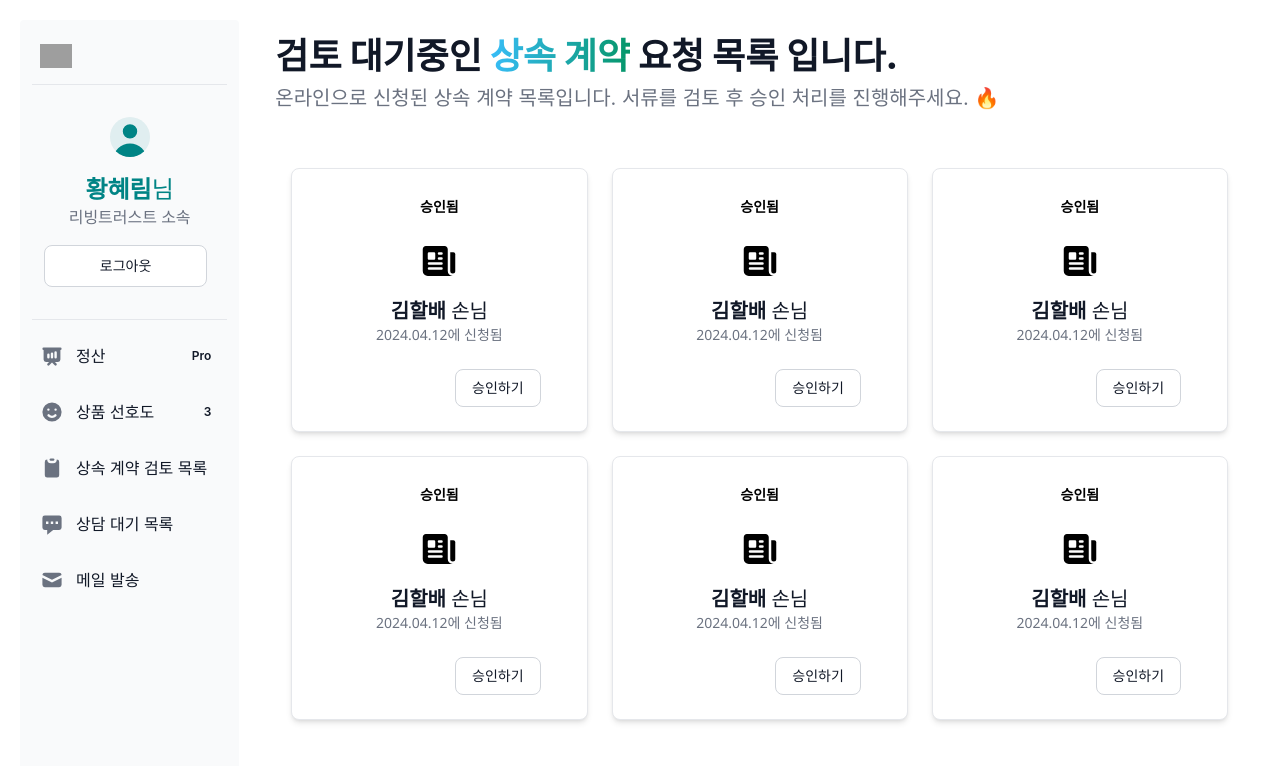
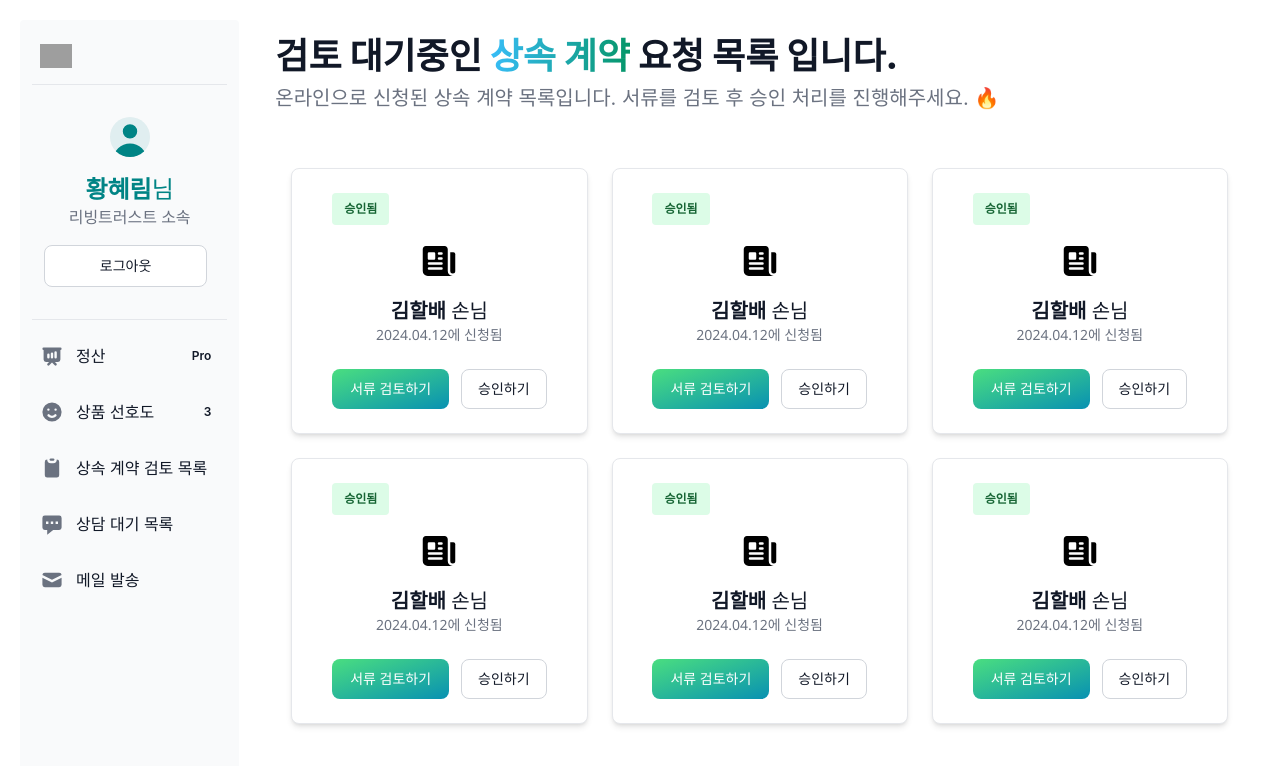
Before and after one commit to hee-ha/hana-heritage-FE, a React (Create React App) app: page /admin/inheritance-review in a window 1280 px wide. Shown: the top 766 px of the page. Built offline with nearby package versions, Linux system fonts and the light colour scheme; grey boxes are pictures that could not be loaded.

Commit message:
chore : flowbite 임포트 대신 컴포넌트 추가해서 적용

```diff
--- /dev/null
+++ b/src/components/common/Badge/GreenBadge.jsx
@@ -0,0 +1,19 @@
+import React from "react";
+import classNames from "classnames";
+
+const GreenBadge = ({ className = "", label, handleClickBtn }) => {
+  const badgeClass = classNames(
+    "flex h-fit items-center gap-1 font-noto font-semibold bg-green-100 text-green-800 group-hover:bg-green-200 dark:bg-green-200 dark:text-green-900 dark:group-hover:bg-green-300 p-1 text-xs rounded",
+    className,
+  );
+  return (
+    <span
+      className={badgeClass}
+      data-testid="flowbite-badge"
+    >
+      <span>{label}</span>
+    </span>
+  );
+};
+
+export default GreenBadge;
--- /dev/null
+++ b/src/components/common/Button/GradientButton.jsx
@@ -0,0 +1,47 @@
+import React from "react";
+import classNames from "classnames";
+
+const GradientButton = ({
+  className = "",
+  isDisabled = false,
+  type = "button",
+  label,
+  handleClickBtn,
+  font = "font-noto",
+  fontSize,
+  fontColor = "text-white",
+  bgColor = "bg-hanaGreen",
+  paddingY = "py-0.5",
+  paddingX = "px-0.5",
+  width="w-auto",
+}) => {
+  const buttonClass = classNames(
+    className,
+    isDisabled,
+    font,
+    fontSize,
+    fontColor,
+    bgColor,
+    paddingY,
+    paddingX,
+    width,
+    "group relative flex items-stretch justify-center p-0.5 text-center font-medium transition-[color,background-color,border-color,text-decoration-color,fill,stroke,box-shadow] focus:z-10 focus:outline-none bg-gradient-to-br from-green-400 to-cyan-600 text-white focus:ring-4 focus:ring-green-200 dark:focus:ring-green-800 rounded-lg",
+    {
+      "cursor-not-allowed opacity-50": isDisabled, // disabled 상태일 때 색상 희미하게 변경
+    },
+  );
+
+  return (
+    <button
+      disabled={isDisabled}
+      type="button"
+      className={buttonClass}
+    >
+      <span className="flex items-stretch transition-all duration-200 rounded-md px-4 py-2 text-sm">
+        {label}
+      </span>
+    </button>
+  );
+};
+
+export default GradientButton;
--- a/src/pages/admin/ConsultingReview.jsx
+++ b/src/pages/admin/ConsultingReview.jsx
@@ -1,18 +1,21 @@
 import React from "react";
 import { Avatar, Badge, Button } from "flowbite-react";
+import GradientButton from "../../components/common/Button/GradientButton";
 
 const ConsultingReview = () => {
   return (
     <div className="w-full space-y-10">
       <div className="space-y-2">
         <h1 className="text-1xl font-extrabold text-gray-900 dark:text-white md:text-2xl lg:text-4xl">
-          오늘의 <span className="text-transparent bg-clip-text bg-gradient-to-r to-emerald-600 from-sky-400">
+          오늘의{" "}
+          <span className="text-transparent bg-clip-text bg-gradient-to-r to-emerald-600 from-sky-400">
             상담 대기
           </span>{" "}
           목록입니다.
         </h1>
         <p className="text-lg font-normal text-gray-500 lg:text-xl dark:text-gray-400">
-          바로 오늘, 상담을 기다리고 있는 손님 목록입니다. 전화를 걸어 상담을 진행해주세요. 😇
+          바로 오늘, 상담을 기다리고 있는 손님 목록입니다. 전화를 걸어 상담을
+          진행해주세요. 😇
         </p>
       </div>
 
@@ -48,8 +51,7 @@ const ConsultingReview = () => {
             <td className="px-6 py-4">대출</td>
             <td className="px-6 py-4">
               <div className="flex items-center">
-                14:02 완료
-              </div>
+              <GradientButton label="완료 처리하기" width="w-32" /></div>
             </td>
           </tr>
           <tr className="bg-white border-b dark:bg-gray-800 dark:border-gray-700 hover:bg-gray-50 dark:hover:bg-gray-600">
@@ -66,9 +68,12 @@ const ConsultingReview = () => {
             <td className="px-6 py-4">대출</td>
             <td className="px-6 py-4">
               <div className="flex items-center">
-                <Button size="sm" gradientDuoTone="greenToBlue">
-                  완료 처리하기
-                </Button>
+
+                <GradientButton
+                  isDisabled="true"
+                  label="완료됨"
+                  width="w-32"
+                />
               </div>
             </td>
           </tr>
--- a/src/pages/admin/DepositsPreference.jsx
+++ b/src/pages/admin/DepositsPreference.jsx
@@ -1,9 +1,30 @@
 import React from "react";
+import { Card } from "flowbite-react";
 
 const DepositsPreference = () => {
   return (
-    <div>
-      <h1>DepositsPreference</h1>
+    <div className="w-full space-y-16">
+      <div className="space-y-2">
+        <h1 className="text-1xl font-extrabold text-gray-900 dark:text-white md:text-2xl lg:text-4xl">
+          <span className="text-transparent bg-clip-text bg-gradient-to-r to-emerald-600 from-sky-400">
+            예적금 상품 선호도
+          </span>{" "}
+          통계입니다.
+        </h1>
+        <p className="text-lg font-normal text-gray-500 lg:text-xl dark:text-gray-400">
+          하나은행의 예적금 상품 선호도를 분석한 내용입니다. 확인해보세요! 👀
+        </p>
+      </div>
+
+      <Card className="max-w-sm">
+        <h5 className="text-2xl font-bold tracking-tight text-gray-900 dark:text-white">
+          Noteworthy technology acquisitions 2021
+        </h5>
+        <p className="font-normal text-gray-700 dark:text-gray-400">
+          Here are the biggest enterprise technology acquisitions of 2021 so
+          far, in reverse chronological order.
+        </p>
+      </Card>
     </div>
   );
 };
--- a/src/pages/admin/InheritanceReviewCard.jsx
+++ b/src/pages/admin/InheritanceReviewCard.jsx
@@ -1,14 +1,15 @@
 import { Card, Button, Badge } from "flowbite-react";
-import { HiCheck, HiClock } from "react-icons/hi";
+import GradientButton from "../../components/common/Button/GradientButton";
+import GreenBadge from "../../components/common/Badge/GreenBadge";
 
 export function InheritanceReviewCard() {
   return (
     <Card>
       <div className="flex flex-col items-center font-noto">
         <div className="flex flex-col items-center font-noto">
-          <Badge color="success" size="sm" className="p-1 mb-5">
-            승인됨
-          </Badge>
+        <div class="mb-4 w-full flex justify-start">
+            <GreenBadge label="승인됨" className="px-3 py-2 text-xl font-bold" />
+          </div>
           <svg
             xmlns="http://www.w3.org/2000/svg"
             viewBox="0 0 24 24"
@@ -30,10 +31,7 @@ export function InheritanceReviewCard() {
             2024.04.12에 신청됨
           </span>
           <div className="mt-4 flex space-x-3 lg:mt-6">
-            <Button size="sm" gradientDuoTone="greenToBlue">
-              서류 검토하기
-            </Button>
-
+            <GradientButton label="서류 검토하기" />
             <a
               href="#"
               className="inline-flex items-center rounded-lg border border-gray-300 bg-white px-4 py-2 text-center text-sm font-medium text-gray-900 hover:bg-gray-100 focus:outline-none focus:ring-4 focus:ring-gray-200 dark:border-gray-600 dark:bg-gray-800 dark:text-white dark:hover:border-gray-700 dark:hover:bg-gray-700 dark:focus:ring-gray-700"
--- a/src/pages/admin/Mail.jsx
+++ b/src/pages/admin/Mail.jsx
@@ -13,7 +13,7 @@ const Mail = () => {
   ];
 
   return (
-    <div className="w-full space-y-16">
+    <div className="w-full space-y-10">
       <div className="space-y-2">
         <h1 className="text-1xl font-extrabold text-gray-900 dark:text-white md:text-2xl lg:text-4xl">
           <span className="text-transparent bg-clip-text bg-gradient-to-r to-emerald-600 from-sky-400">
```
